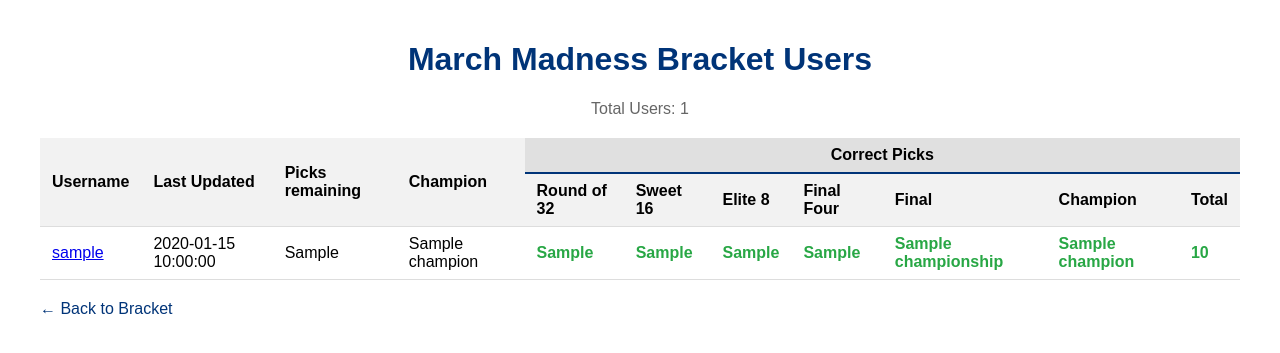
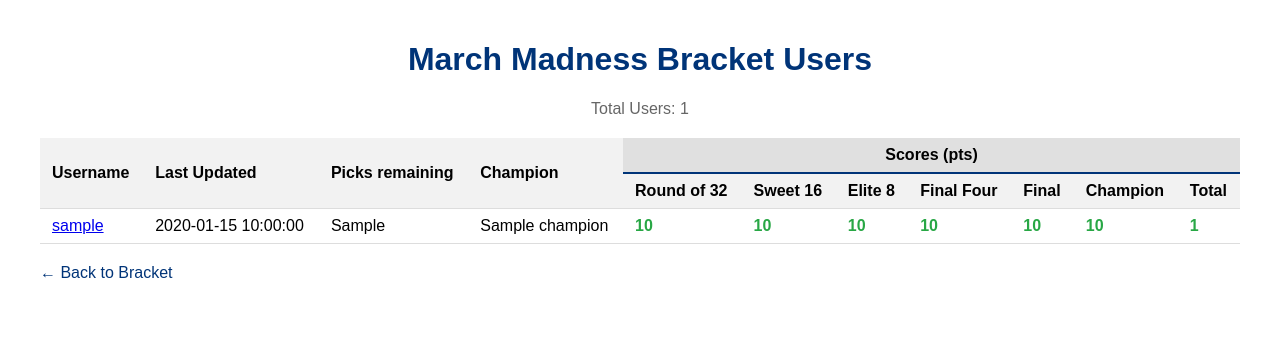
Before and after one commit to gregbkatz/madness, a Flask app: template templates/users_list.html in a window 1280 px wide. Shown: the top 353 px of the page. Run offline with Flask 2, Linux system fonts and the light colour scheme; the template is opened without the code that fills it: most values are stand-ins (such as "Sample title", 1, 10 or a date in 2020).

Commit message:
Calculate score from # correct picks

```diff
--- a/app.py
+++ b/app.py
@@ -1012,6 +1012,24 @@ def users_list():
                                        user_champion.get('seed') == truth_champion.get('seed'):
                                         correct_picks["champion"] = 1
                                         correct_picks["total"] += 1
+
+                                    # Calculate scores based on pick counts
+                                    correct_picks["round_1_score"] = correct_picks["round_1"] * 10
+                                    correct_picks["round_2_score"] = correct_picks["round_2"] * 20
+                                    correct_picks["round_3_score"] = correct_picks["round_3"] * 40
+                                    correct_picks["final_four_score"] = correct_picks["final_four"] * 80
+                                    correct_picks["championship_score"] = correct_picks["championship"] * 120
+                                    correct_picks["champion_score"] = correct_picks["champion"] * 160
+
+                                    # Calculate total score
+                                    correct_picks["total_score"] = (
+                                        correct_picks["round_1_score"] +
+                                        correct_picks["round_2_score"] +
+                                        correct_picks["round_3_score"] +
+                                        correct_picks["final_four_score"] +
+                                        correct_picks["championship_score"] +
+                                        correct_picks["champion_score"]
+                                    )
                             except Exception as e:
                                 print(f"Error calculating picks remaining for {username}: {str(e)}")
 
@@ -1029,13 +1047,20 @@ def users_list():
                                 "final_four": 0,
                                 "championship": 0,
                                 "champion": 0,
-                                "total": 0
+                                "total": 0,
+                                "round_1_score": 0,
+                                "round_2_score": 0,
+                                "round_3_score": 0,
+                                "final_four_score": 0,
+                                "championship_score": 0,
+                                "champion_score": 0,
+                                "total_score": 0
                             }
                         })
                         users.add(username)
 
-        # Sort by username
-        user_data.sort(key=lambda x: x["username"].lower())
+        # Sort by total score (descending)
+        user_data.sort(key=lambda x: x["correct_picks"]["total_score"], reverse=True)
 
         return render_template('users_list.html', users=user_data)
     except Exception as e:
--- a/templates/users_list.html
+++ b/templates/users_list.html
@@ -102,7 +102,7 @@
                 <th rowspan="2">Last Updated</th>
                 <th rowspan="2">Picks remaining</th>
                 <th rowspan="2">Champion</th>
-                <th colspan="7" style="text-align: center;">Correct Picks</th>
+                <th colspan="7" style="text-align: center;">Scores (pts)</th>
             </tr>
             <tr>
                 <th>Round of 32</th>
@@ -124,13 +124,13 @@
                 <td>{{ user.picks_remaining }}</td>
                 <td>{% if user.champion %}{{ user.champion }}{% else %}<span class="empty">Not selected</span>{% endif
                     %}</td>
-                <td><span class="correct-picks-value">{{ user.correct_picks.round_1 }}</span></td>
-                <td><span class="correct-picks-value">{{ user.correct_picks.round_2 }}</span></td>
-                <td><span class="correct-picks-value">{{ user.correct_picks.round_3 }}</span></td>
-                <td><span class="correct-picks-value">{{ user.correct_picks.final_four }}</span></td>
-                <td><span class="correct-picks-value">{{ user.correct_picks.championship }}</span></td>
-                <td><span class="correct-picks-value">{{ user.correct_picks.champion }}</span></td>
-                <td><span class="correct-picks-value">{{ user.correct_picks.total }}</span></td>
+                <td><span class="correct-picks-value">{{ user.correct_picks.round_1_score }}</span></td>
+                <td><span class="correct-picks-value">{{ user.correct_picks.round_2_score }}</span></td>
+                <td><span class="correct-picks-value">{{ user.correct_picks.round_3_score }}</span></td>
+                <td><span class="correct-picks-value">{{ user.correct_picks.final_four_score }}</span></td>
+                <td><span class="correct-picks-value">{{ user.correct_picks.championship_score }}</span></td>
+                <td><span class="correct-picks-value">{{ user.correct_picks.champion_score }}</span></td>
+                <td><span class="correct-picks-value">{{ user.correct_picks.total_score }}</span></td>
             </tr>
             {% endfor %}
         </tbody>
```
